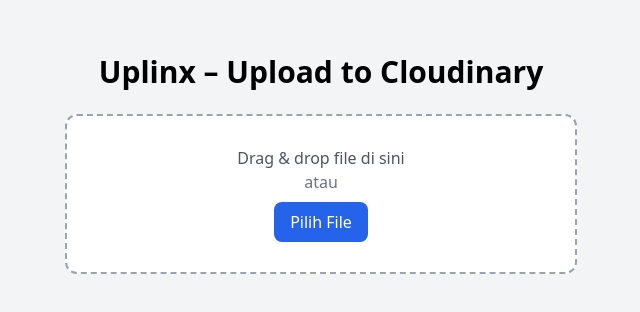
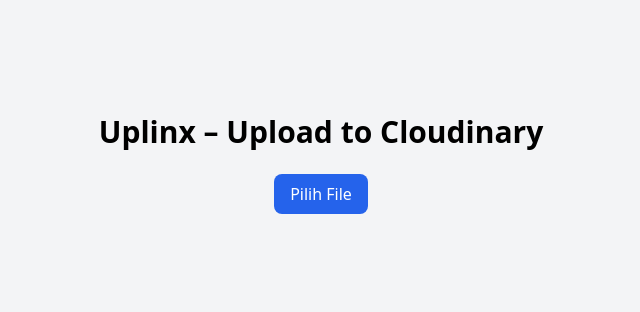
Before and after one commit to ghifari909/upv2, a Next.js app: page / in a window 1280 px wide. Shown: the part 224-536 px from the top of the page, without its empty margins (319-959 px from the left). Built offline with nearby package versions, Linux system fonts and the light colour scheme.

Commit message:
Update index.js

```diff
--- a/pages/index.js
+++ b/pages/index.js
@@ -1,21 +1,17 @@
-import { useEffect, useRef, useState } from "react";
+import { useRef, useState } from "react";
 
 export default function Home() {
   const fileInputRef = useRef(null);
-  const uploadAreaRef = useRef(null);
   const [uploading, setUploading] = useState(false);
   const [uploadedFiles, setUploadedFiles] = useState([]);
-  const [uploadProgress, setUploadProgress] = useState(0);
   const [copiedIndex, setCopiedIndex] = useState(null);
 
-  // format ukuran file
   function formatFileSize(bytes) {
     if (bytes < 1024) return `${bytes} B`;
     if (bytes < 1024 * 1024) return `${(bytes / 1024).toFixed(1)} KB`;
     return `${(bytes / (1024 * 1024)).toFixed(1)} MB`;
   }
 
-  // tipe file buat icon / keterangan
   function getFileType(name) {
     const ext = name.split(".").pop().toLowerCase();
     if (["jpg", "jpeg", "png", "gif", "webp"].includes(ext)) return "image";
@@ -24,10 +20,8 @@
     return "file";
   }
 
-  // fungsi upload ke Cloudinary
   async function uploadFile(file) {
     setUploading(true);
-    setUploadProgress(0);
 
     try {
       const formData = new FormData();
@@ -42,14 +36,10 @@
         `https://api.cloudinary.com/v1_1/${cloudName}/auto/upload`,
         { method: "POST", body: formData }
       );
-
       const data = await res.json();
       if (!res.ok) throw new Error(data.error?.message || "Upload Cloudinary gagal");
 
-      // 👉 kalau mau langsung pakai link asli Cloudinary
-      // const fileUrl = data.secure_url;
-
-      // 👉 kalau mau tetap pakai URL clean via domain kamu
+      // URL clean via API
       const baseUrl = process.env.NEXT_PUBLIC_BASE_URL || "http://localhost:3000";
       const fileUrl = `${baseUrl}/api/cdn?file=${data.public_id}.${data.format}`;
 
@@ -58,24 +48,13 @@
         type: getFileType(file.name),
         size: formatFileSize(file.size),
         url: fileUrl,
-        provider: "cloudinary",
       };
 
-      setUploadedFiles(prev => [...prev, fileData]); // ✅ update state
+      setUploadedFiles(prev => [...prev, fileData]);
     } catch (e) {
       alert(`❌ Gagal upload: ${e.message}`);
-      throw e;
     } finally {
       setUploading(false);
-      setUploadProgress(0);
-    }
-  }
-
-  // drag & drop
-  function handleDrop(e) {
-    e.preventDefault();
-    if (e.dataTransfer.files.length > 0) {
-      Array.from(e.dataTransfer.files).forEach(file => uploadFile(file));
     }
   }
 
@@ -85,7 +64,6 @@
     }
   }
 
-  // copy url
   function copyToClipboard(text, idx) {
     navigator.clipboard.writeText(text);
     setCopiedIndex(idx);
@@ -96,21 +74,12 @@
     <div className="min-h-screen flex flex-col items-center justify-center bg-gray-100 p-6">
       <h1 className="text-3xl font-bold mb-6">Uplinx – Upload to Cloudinary</h1>
 
-      <div
-        ref={uploadAreaRef}
-        onDrop={handleDrop}
-        onDragOver={e => e.preventDefault()}
-        className="w-full max-w-lg h-40 border-2 border-dashed border-gray-400 flex items-center justify-center rounded-xl bg-white"
-      >
-        <div className="text-center">
-          <p className="text-gray-600">Drag & drop file di sini</p>
-          <p className="text-gray-500">atau</p>
       <button
-            className="mt-2 px-4 py-2 bg-blue-600 text-white rounded-lg"
+        className="px-4 py-2 bg-blue-600 text-white rounded-lg"
         onClick={() => fileInputRef.current.click()}
         disabled={uploading}
       >
-            Pilih File
+        {uploading ? "⏳ Uploading..." : "Pilih File"}
       </button>
       <input
         type="file"
@@ -119,12 +88,6 @@
         hidden
         multiple
       />
-        </div>
-      </div>
-
-      {uploading && (
-        <p className="mt-4 text-blue-600">⏳ Sedang upload...</p>
-      )}
 
       <div className="mt-6 w-full max-w-lg">
         {uploadedFiles.map((f, idx) => (
@@ -134,6 +97,31 @@
           >
             <span className="font-medium">{f.name}</span>
             <span className="text-sm text-gray-500">{f.size}</span>
+
+            {/* ✅ Preview sesuai tipe file */}
+            {f.type === "image" && (
+              <img
+                src={f.url}
+                alt={f.name}
+                className="mt-2 rounded-lg max-h-48 object-contain"
+              />
+            )}
+
+            {f.type === "audio" && (
+              <audio controls className="mt-2 w-full">
+                <source src={f.url} type="audio/mpeg" />
+                Browser tidak support audio player
+              </audio>
+            )}
+
+            {f.type === "video" && (
+              <video controls className="mt-2 w-full rounded-lg max-h-64">
+                <source src={f.url} type="video/mp4" />
+                Browser tidak support video player
+              </video>
+            )}
+
+            {f.type === "file" && (
               <a
                 href={f.url}
                 target="_blank"
@@ -142,6 +130,8 @@
               >
                 {f.url}
               </a>
+            )}
+
             <button
               onClick={() => copyToClipboard(f.url, idx)}
               className="mt-2 px-3 py-1 bg-gray-200 rounded hover:bg-gray-300 text-sm"
```
Lines whose indentation alone changed are shown as unchanged.
